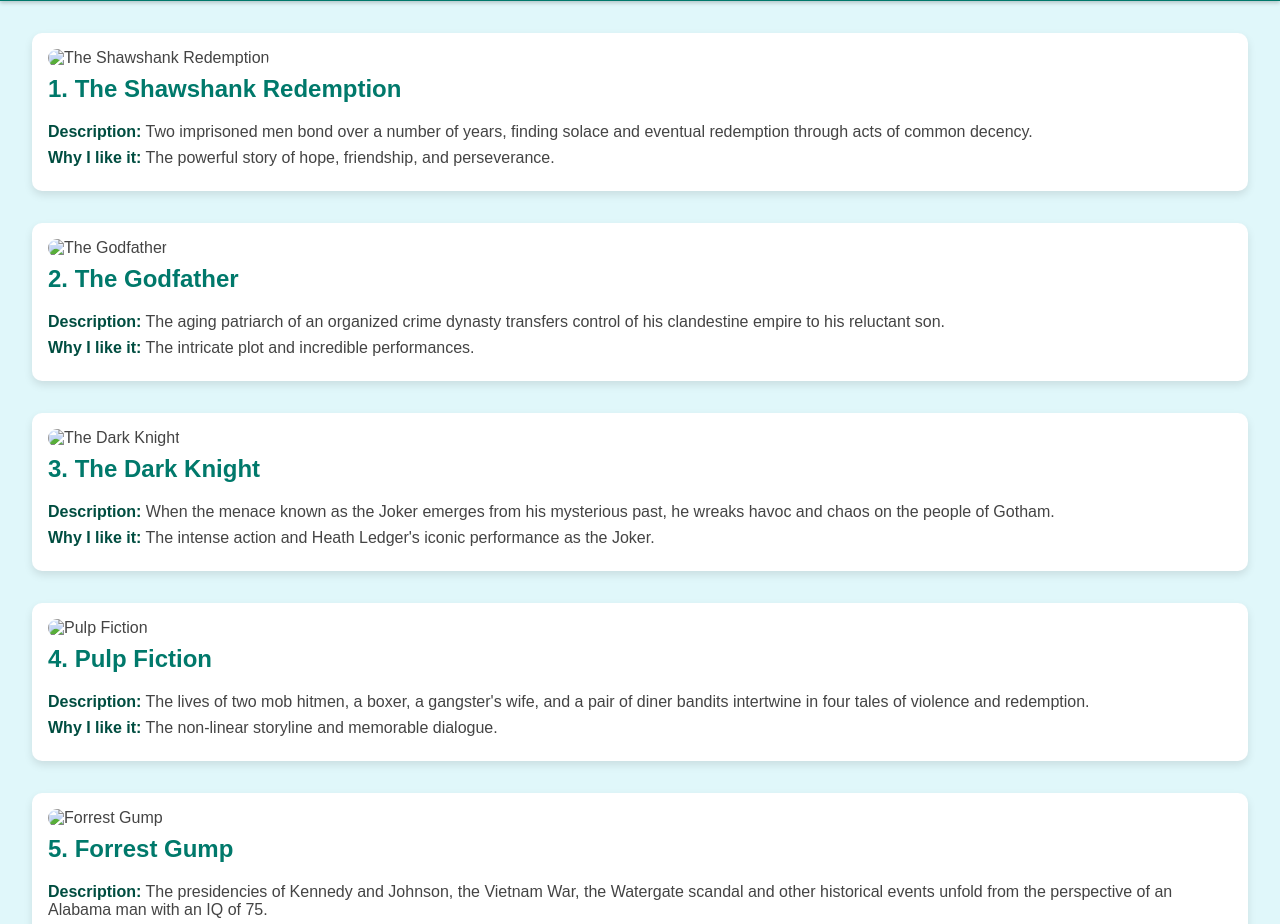
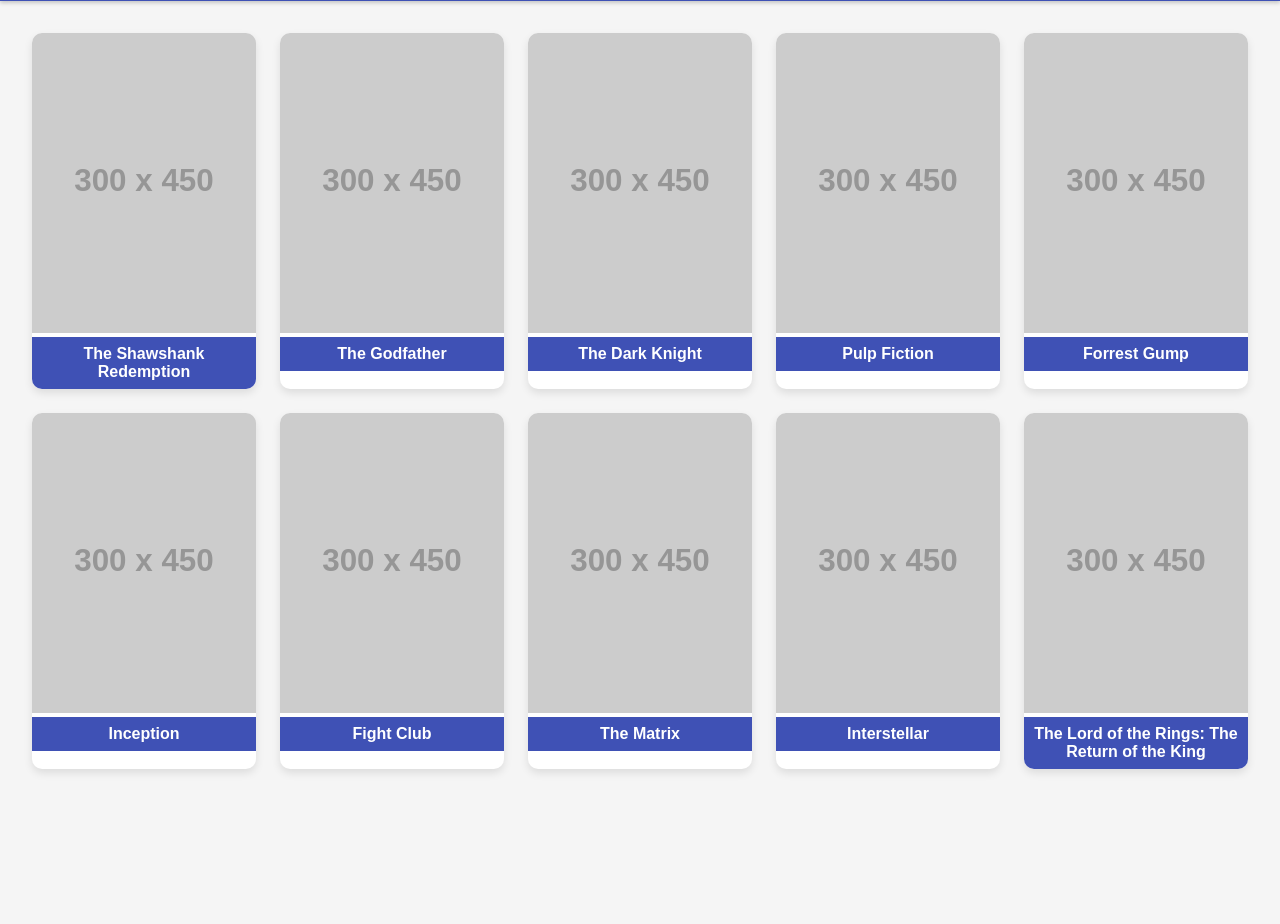
Before and after one commit to Aditya7594/IT-PROJECT, a plain HTML site: page INDEX.HTML in a window 1280 px wide. Shown: the part 68-992 px from the top of the page. After the commit the page ends 869 px from the top, so only its background shows below. Drawn offline with Linux system fonts and the light colour scheme; placeholder pictures from the web are drawn by us.

Commit message:
Add files via upload

```diff
--- a/INDEX.HTML
+++ b/INDEX.HTML
@@ -12,67 +12,114 @@
     </header>
     <main>
         <div class="movie-list">
-            <div class="movie">
-                <img src="path/to/your/image1.jpg" alt="The Shawshank Redemption">
-                <h2>1. The Shawshank Redemption</h2>
+            <div class="movie" onclick="showDetails('movie1')">
+                <img src="https://via.placeholder.com/300x450" alt="The Shawshank Redemption">
+                <div class="movie-title">The Shawshank Redemption</div>
+            </div>
+            <div class="movie" onclick="showDetails('movie2')">
+                <img src="https://via.placeholder.com/300x450" alt="The Godfather">
+                <div class="movie-title">The Godfather</div>
+            </div>
+            <div class="movie" onclick="showDetails('movie3')">
+                <img src="https://via.placeholder.com/300x450" alt="The Dark Knight">
+                <div class="movie-title">The Dark Knight</div>
+            </div>
+            <div class="movie" onclick="showDetails('movie4')">
+                <img src="https://via.placeholder.com/300x450" alt="Pulp Fiction">
+                <div class="movie-title">Pulp Fiction</div>
+            </div>
+            <div class="movie" onclick="showDetails('movie5')">
+                <img src="https://via.placeholder.com/300x450" alt="Forrest Gump">
+                <div class="movie-title">Forrest Gump</div>
+            </div>
+            <div class="movie" onclick="showDetails('movie6')">
+                <img src="https://via.placeholder.com/300x450" alt="Inception">
+                <div class="movie-title">Inception</div>
+            </div>
+            <div class="movie" onclick="showDetails('movie7')">
+                <img src="https://via.placeholder.com/300x450" alt="Fight Club">
+                <div class="movie-title">Fight Club</div>
+            </div>
+            <div class="movie" onclick="showDetails('movie8')">
+                <img src="https://via.placeholder.com/300x450" alt="The Matrix">
+                <div class="movie-title">The Matrix</div>
+            </div>
+            <div class="movie" onclick="showDetails('movie9')">
+                <img src="https://via.placeholder.com/300x450" alt="Interstellar">
+                <div class="movie-title">Interstellar</div>
+            </div>
+            <div class="movie" onclick="showDetails('movie10')">
+                <img src="https://via.placeholder.com/300x450" alt="The Lord of the Rings: The Return of the King">
+                <div class="movie-title">The Lord of the Rings: The Return of the King</div>
+            </div>
+        </div>
+
+        <div id="movie-details" class="movie-details">
+            <div class="details-content">
+                <span class="close" onclick="hideDetails()">&times;</span>
+                <div id="movie1" class="details">
+                    <h2>The Shawshank Redemption</h2>
+                    <img src="https://via.placeholder.com/300x450" alt="The Shawshank Redemption">
                     <p><strong>Description:</strong> Two imprisoned men bond over a number of years, finding solace and eventual redemption through acts of common decency.</p>
                     <p><strong>Why I like it:</strong> The powerful story of hope, friendship, and perseverance.</p>
                 </div>
-            <div class="movie">
-                <img src="path/to/your/image2.jpg" alt="The Godfather">
-                <h2>2. The Godfather</h2>
+                <div id="movie2" class="details">
+                    <h2>The Godfather</h2>
+                    <img src="https://via.placeholder.com/300x450" alt="The Godfather">
                     <p><strong>Description:</strong> The aging patriarch of an organized crime dynasty transfers control of his clandestine empire to his reluctant son.</p>
                     <p><strong>Why I like it:</strong> The intricate plot and incredible performances.</p>
                 </div>
-            <div class="movie">
-                <img src="path/to/your/image3.jpg" alt="The Dark Knight">
-                <h2>3. The Dark Knight</h2>
+                <div id="movie3" class="details">
+                    <h2>The Dark Knight</h2>
+                    <img src="https://via.placeholder.com/300x450" alt="The Dark Knight">
                     <p><strong>Description:</strong> When the menace known as the Joker emerges from his mysterious past, he wreaks havoc and chaos on the people of Gotham.</p>
                     <p><strong>Why I like it:</strong> The intense action and Heath Ledger's iconic performance as the Joker.</p>
                 </div>
-            <div class="movie">
-                <img src="path/to/your/image4.jpg" alt="Pulp Fiction">
-                <h2>4. Pulp Fiction</h2>
+                <div id="movie4" class="details">
+                    <h2>Pulp Fiction</h2>
+                    <img src="https://via.placeholder.com/300x450" alt="Pulp Fiction">
                     <p><strong>Description:</strong> The lives of two mob hitmen, a boxer, a gangster's wife, and a pair of diner bandits intertwine in four tales of violence and redemption.</p>
                     <p><strong>Why I like it:</strong> The non-linear storyline and memorable dialogue.</p>
                 </div>
-            <div class="movie">
-                <img src="path/to/your/image5.jpg" alt="Forrest Gump">
-                <h2>5. Forrest Gump</h2>
+                <div id="movie5" class="details">
+                    <h2>Forrest Gump</h2>
+                    <img src="https://via.placeholder.com/300x450" alt="Forrest Gump">
                     <p><strong>Description:</strong> The presidencies of Kennedy and Johnson, the Vietnam War, the Watergate scandal and other historical events unfold from the perspective of an Alabama man with an IQ of 75.</p>
                     <p><strong>Why I like it:</strong> The heartwarming story and Tom Hanks' outstanding performance.</p>
                 </div>
-            <div class="movie">
-                <img src="path/to/your/image6.jpg" alt="Inception">
-                <h2>6. Inception</h2>
+                <div id="movie6" class="details">
+                    <h2>Inception</h2>
+                    <img src="https://via.placeholder.com/300x450" alt="Inception">
                     <p><strong>Description:</strong> A thief who steals corporate secrets through the use of dream-sharing technology is given the inverse task of planting an idea into the mind of a C.E.O.</p>
                     <p><strong>Why I like it:</strong> The mind-bending plot and visual effects.</p>
                 </div>
-            <div class="movie">
-                <img src="path/to/your/image7.jpg" alt="Fight Club">
-                <h2>7. Fight Club</h2>
+                <div id="movie7" class="details">
+                    <h2>Fight Club</h2>
+                    <img src="https://via.placeholder.com/300x450" alt="Fight Club">
                     <p><strong>Description:</strong> An insomniac office worker and a devil-may-care soap maker form an underground fight club that evolves into much more.</p>
                     <p><strong>Why I like it:</strong> The unique storyline and the twist ending.</p>
                 </div>
-            <div class="movie">
-                <img src="path/to/your/image8.jpg" alt="The Matrix">
-                <h2>8. The Matrix</h2>
+                <div id="movie8" class="details">
+                    <h2>The Matrix</h2>
+                    <img src="https://via.placeholder.com/300x450" alt="The Matrix">
                     <p><strong>Description:</strong> A computer hacker learns from mysterious rebels about the true nature of his reality and his role in the war against its controllers.</p>
                     <p><strong>Why I like it:</strong> The groundbreaking special effects and philosophical themes.</p>
                 </div>
-            <div class="movie">
-                <img src="path/to/your/image9.jpg" alt="Interstellar">
-                <h2>9. Interstellar</h2>
+                <div id="movie9" class="details">
+                    <h2>Interstellar</h2>
+                    <img src="https://via.placeholder.com/300x450" alt="Interstellar">
                     <p><strong>Description:</strong> A team of explorers travel through a wormhole in space in an attempt to ensure humanity's survival.</p>
                     <p><strong>Why I like it:</strong> The emotional storyline and stunning visuals.</p>
                 </div>
-            <div class="movie">
-                <img src="path/to/your/image10.jpg" alt="The Lord of the Rings: The Return of the King">
-                <h2>10. The Lord of the Rings: The Return of the King</h2>
+                <div id="movie10" class="details">
+                    <h2>The Lord of the Rings: The Return of the King</h2>
+                    <img src="https://via.placeholder.com/300x450" alt="The Lord of the Rings: The Return of the King">
                     <p><strong>Description:</strong> Gandalf and Aragorn lead the World of Men against Sauron's army to draw his gaze from Frodo and Sam as they approach Mount Doom with the One Ring.</p>
                     <p><strong>Why I like it:</strong> The epic conclusion to an incredible trilogy.</p>
                 </div>
             </div>
+        </div>
     </main>
+    <script src="script.js"></script>
 </body>
 </html>
--- /dev/null
+++ b/script.js
@@ -0,0 +1,12 @@
+function showDetails(movieId) {
+    document.getElementById('movie-details').style.display = 'flex';
+    var details = document.querySelectorAll('.details');
+    details.forEach(function(detail) {
+        detail.style.display = 'none';
+    });
+    document.getElementById(movieId).style.display = 'block';
+}
+
+function hideDetails() {
+    document.getElementById('movie-details').style.display = 'none';
+}
--- a/styles.css
+++ b/styles.css
@@ -2,12 +2,12 @@ body {
     font-family: 'Arial', sans-serif;
     margin: 0;
     padding: 0;
-    background-color: #e0f7fa;
-    color: #444;
+    background-color: #f5f5f5;
+    color: #333;
 }
 
 header {
-    background-color: #00796b;
+    background-color: #3f51b5;
     color: white;
     text-align: center;
     padding: 1rem 0;
@@ -24,16 +24,18 @@ main {
 
 .movie-list {
     display: grid;
-    grid-template-columns: 1fr;
-    gap: 2rem;
+    grid-template-columns: repeat(auto-fit, minmax(200px, 1fr));
+    gap: 1.5rem;
 }
 
 .movie {
     background-color: white;
-    padding: 1rem;
     border-radius: 10px;
     box-shadow: 0 4px 8px rgba(0, 0, 0, 0.1);
+    overflow: hidden;
     transition: transform 0.3s ease-in-out;
+    cursor: pointer;
+    text-align: center;
 }
 
 .movie:hover {
@@ -42,19 +44,60 @@ main {
 
 .movie img {
     width: 100%;
-    height: auto;
-    border-radius: 10px;
+    height: 300px;
+    object-fit: cover;
 }
 
-h2 {
-    margin-top: 0.5rem;
-    color: #00796b;
+.movie-title {
+    padding: 0.5rem;
+    background-color: #3f51b5;
+    color: white;
+    font-weight: bold;
 }
 
-p {
+.movie-details {
+    display: none;
+    position: fixed;
+    top: 0;
+    left: 0;
+    width: 100%;
+    height: 100%;
+    background-color: rgba(0, 0, 0, 0.8);
+    justify-content: center;
+    align-items: center;
+    z-index: 1000;
+}
+
+.details-content {
+    background-color: white;
+    padding: 2rem;
+    border-radius: 10px;
+    max-width: 600px;
+    max-height: 80%;
+    overflow-y: auto;
+}
+
+.details-content img {
+    width: 100%;
+    height: auto;
+    margin-bottom: 1rem;
+}
+
+.details-content h2 {
+    margin-top: 0;
+    color: #3f51b5;
+}
+
+.details-content p {
     margin: 0.5rem 0;
 }
 
-strong {
-    color: #004d40;
+.close {
+    position: absolute;
+    top: 10px;
+    right: 20px;
+    font-size: 30px;
+    font-weight: bold;
+    color: #fff;
+    cursor: pointer;
 }
```
Lines whose indentation alone changed are shown as unchanged.
